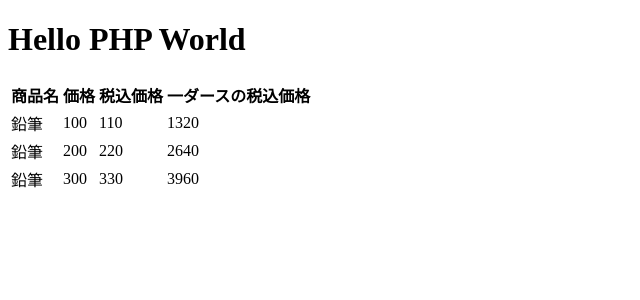
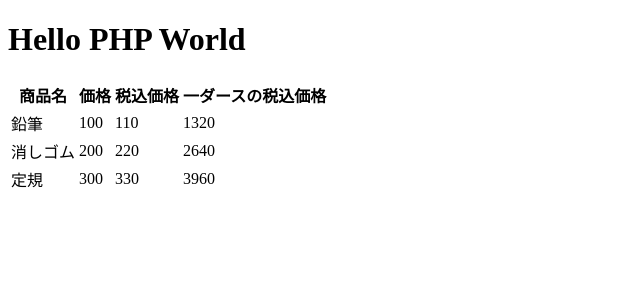
Before and after one commit to yasudaryuhei/html, a PHP site: page /PHP/php3-1.php in a window 1280 px wide. Shown: the top 300 px of the page, without its empty margins (0-640 px from the left). Run offline with PHP 8.4, Linux system fonts and the light colour scheme.

Commit message:
課題７

```diff
--- a/HP/PHP/php3-1.php
+++ b/HP/PHP/php3-1.php
@@ -9,11 +9,17 @@
   <h1>Hello PHP World</h1>
   <?php
 // 商品の価格、税込み価格、一ダースの税込み価格を連想配列で作成
-$products = array(
-    "鉛筆" => array("価格" => 100, "税込価格" => 110, "一ダースの税込価格" => 100 * 12 * 1.1),
-    "消しゴム" => array("価格" => 200, "税込価格" => 220, "一ダースの税込価格" => 200 * 12 * 1.1),
-    "定規" => array("価格" => 300, "税込価格" => 330, "一ダースの税込価格" => 300 * 12 * 1.1)
-);
+// $products = array(
+//     "鉛筆" => array("価格" => 100, "税込価格" => 110, "一ダースの税込価格" => 100 * 12 * 1.1),
+//     "消しゴム" => array("価格" => 200, "税込価格" => 220, "一ダースの税込価格" => 200 * 12 * 1.1),
+//     "定規" => array("価格" => 300, "税込価格" => 330, "一ダースの税込価格" => 300 * 12 * 1.1)
+// );
+    $products = array(
+      "鉛筆" => 100,
+      "消しゴム" => 200,
+      "定規" => 300,
+    );
+    define("TAX", 0.1);
     echo"<table>";
     echo"<th>商品名</th>";
     echo"<th>価格</th>";
@@ -21,21 +27,36 @@ $products = array(
     echo"<th>一ダースの税込価格</th>";
     echo"<tr>";
     echo"<td>鉛筆</td>";
-    echo"<td>" . $products["鉛筆"]["価格"] . "</td>";
-    echo"<td>" . $products["鉛筆"]["税込価格"] . "</td>";
-    echo"<td>" . $products["鉛筆"]["一ダースの税込価格"] . "</td>";
-    echo"</tr>";
+    echo"<td>" . $products["鉛筆"] . "</td>";
+    echo"<td>" . $products["鉛筆"] * (1 + TAX) . "</td>";
+    echo"<td>" . $products["鉛筆"] * (1 + TAX) * 12 . "</td>";
     echo"<tr>";
-    echo"<td>鉛筆</td>";
-    echo"<td>" . $products["消しゴム"]["価格"] . "</td>";
-    echo"<td>" . $products["消しゴム"]["税込価格"] . "</td>";
-    echo"<td>" . $products["消しゴム"]["一ダースの税込価格"] . "</td>";
-    echo"</tr>";
+    echo"<td>消しゴム</td>";
+    echo"<td>" . $products["消しゴム"] . "</td>";
+    echo"<td>" . $products["消しゴム"] * (1 + TAX) . "</td>";
+    echo"<td>" . $products["消しゴム"] * (1 + TAX) * 12 . "</td>";
     echo"<tr>";
-    echo"<td>鉛筆</td>";
-    echo"<td>" . $products["定規"]["価格"] . "</td>";
-    echo"<td>" . $products["定規"]["税込価格"] . "</td>";
-    echo"<td>" . $products["定規"]["一ダースの税込価格"] . "</td>";
+    echo"<td>定規</td>";
+    echo"<td>" . $products["定規"] . "</td>";
+    echo"<td>" . $products["定規"] * (1 + TAX) . "</td>";
+    echo"<td>" . $products["定規"] * (1 + TAX) * 12 . "</td>";
+
+
+
+
+
+    // echo"</tr>";
+    // echo"<tr>";
+    // echo"<td>鉛筆</td>";
+    // echo"<td>" . $products["消しゴム"]["価格"] . "</td>";
+    // echo"<td>" . $products["消しゴム"]["税込価格"] . "</td>";
+    // echo"<td>" . $products["消しゴム"]["一ダースの税込価格"] . "</td>";
+    // echo"</tr>";
+    // echo"<tr>";
+    // echo"<td>鉛筆</td>";
+    // echo"<td>" . $products["定規"]["価格"] . "</td>";
+    // echo"<td>" . $products["定規"]["税込価格"] . "</td>";
+    // echo"<td>" . $products["定規"]["一ダースの税込価格"] . "</td>";
     echo"</tr>";
     echo"</table>";
 
```
Also changed, not shown: HP/PHP/php11-1.php (added, +32 -0 lines), HP/PHP/php5-1.php (+6 -2 lines).
